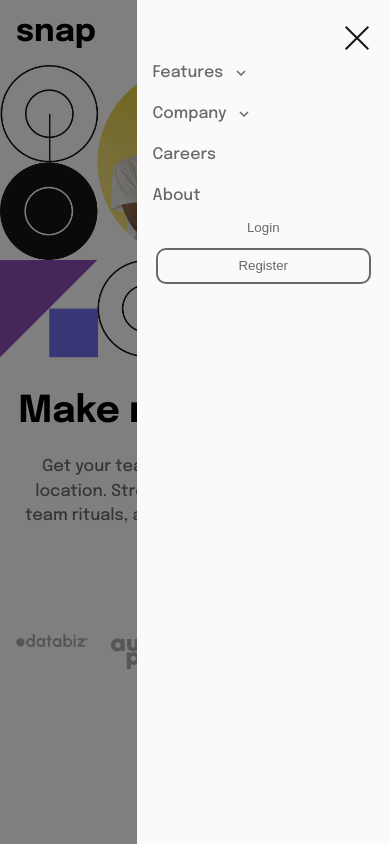
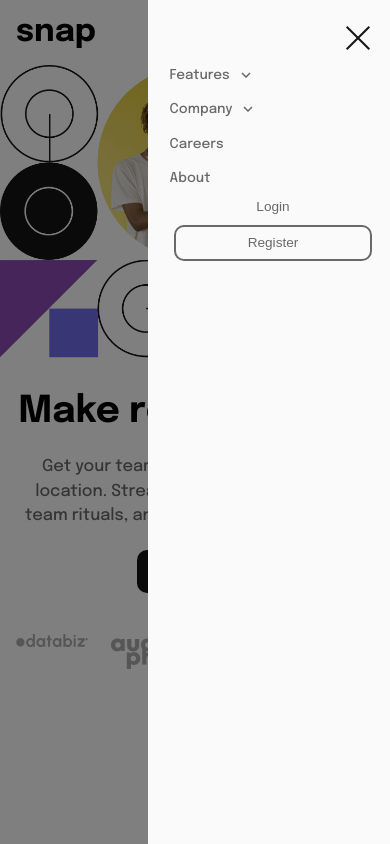
Before and after one commit to koyaboy-Frontend-Mentor/intro-section-with-dropdown-navigation-main, a React (Create React App) app in the folder intro-section-with-dropdown-navigation-main/: page / in a window 390 px wide. Both pictures are taken after a click on the element 358 px from the left and 32 px from the top of the page. Built offline with nearby package versions, Linux system fonts and the light colour scheme.

Commit message:
Mobile Dropdown Navigation Added

```diff
--- a/intro-section-with-dropdown-navigation-main/src/App.css
+++ b/intro-section-with-dropdown-navigation-main/src/App.css
@@ -41,11 +41,20 @@ header .title {
 header .header-items {
     display: none;
     background-color: hsl(0, 0%, 98%);
-    width: 65%;
+    width: 60%;
     position: fixed;
     top: 0;
     right: 0;
     min-height: 100vh;
+    /* font-size: 0.1rem; */
+    padding-left: 0.5em;
+}
+
+header .header-items div,
+header .header-items a,
+.auth-buttons .login,
+.auth-buttons .register {
+    font-size: 0.85rem;
 }
 
 header .header-items .close-btn-container {
@@ -55,7 +64,7 @@ header .header-items .close-btn-container {
 }
 
 header .header-items .menu {
-    margin-top: 4em;
+    margin-top: 5em;
 }
 
 header .header-items .menu ul {
@@ -78,8 +87,21 @@ header .header-items button {
     gap: 0.8em;
 }
 
+
 .dropdown-content {
-    display: none;
+    gap: 1.35em;
+    margin-top: 1.4em;
+    margin-left: 1.5em;
+}
+
+.dropdown-content .feature-items {
+    display: flex;
+    gap: 0.8em;
+    align-items: center;
+}
+
+.dropdown-content.company {
+    margin-bottom: 0.6em;
 }
 
 .dropdown div,
--- a/intro-section-with-dropdown-navigation-main/src/components/Header.jsx
+++ b/intro-section-with-dropdown-navigation-main/src/components/Header.jsx
@@ -1,9 +1,18 @@
-import React, { useRef } from "react"
+import React, { useRef, useState, useEffect } from "react"
 
 export default function Header() {
 
+    const [features, setFeatures] = useState(false)
+    const [company, setCompany] = useState(false)
+    const [featuresDropdownArrow, setFeaturesDropdownArrow] = useState(false)
+    const [companyDropdownArrow, setCompanyDropdownArrow] = useState(false)
+
     const MenuRef = useRef(null)
     const overlayRef = useRef(null)
+    const featuresDropdownRef = useRef(null)
+    const companyDropdownRef = useRef(null)
+    const featuresArrowRef = useRef(null)
+    const companyArrowRef = useRef(null)
 
     const openMenu = () => {
         MenuRef.current.style.display = "block"
@@ -14,6 +23,42 @@ export default function Header() {
         MenuRef.current.style.display = "none"
         overlayRef.current.style.display = "none"
     }
+
+    const openDropdown = (dropdownType) => {
+        if (dropdownType === "features") {
+            setFeatures((prevFeatures) => !prevFeatures);
+            setFeaturesDropdownArrow((prevArrow) => !prevArrow);
+        } else if (dropdownType === "company") {
+            setCompany((prevCompany) => !prevCompany);
+            setCompanyDropdownArrow((prevArrow) => !prevArrow);
+        }
+    };
+
+    useEffect(() => {
+        if (featuresDropdownRef.current) {
+            featuresDropdownRef.current.style.display = features ? "flex" : "none";
+            featuresDropdownRef.current.style.flexDirection = "column";
+        }
+
+        if (featuresArrowRef.current) {
+            featuresArrowRef.current.src = featuresDropdownArrow
+                ? "./images/icon-arrow-up.svg"
+                : "./images/icon-arrow-down.svg";
+        }
+    }, [features, featuresDropdownArrow]);
+
+    useEffect(() => {
+        if (companyDropdownRef.current) {
+            companyDropdownRef.current.style.display = company ? "flex" : "none";
+            companyDropdownRef.current.style.flexDirection = "column";
+        }
+        if (companyArrowRef.current) {
+            companyArrowRef.current.src = companyDropdownArrow
+                ? "./images/icon-arrow-up.svg"
+                : "./images/icon-arrow-down.svg";
+        }
+    }, [company, companyDropdownArrow]);
+
 
     return (
         <>
@@ -32,25 +77,25 @@ export default function Header() {
                         <nav>
                             <ul>
                                 <li>
-                                    <div className="dropdown">
+                                    <div className="dropdown" onClick={() => openDropdown("features")}>
                                         <div> Features</div>
-                                        <img src="./images/icon-arrow-down.svg" alt="" />
+                                        <img src="./images/icon-arrow-down.svg" alt="arrow-down" ref={featuresArrowRef} />
                                     </div>
 
-                                    <div className="dropdown-content">
-                                        <div>
+                                    <div className="dropdown-content" ref={featuresDropdownRef}>
+                                        <div className="feature-items">
                                             <img src="./images/icon-todo.svg" alt="Todo img" />
                                             <a href="/">Todo List</a>
                                         </div>
-                                        <div>
+                                        <div className="feature-items">
                                             <img src="./images/icon-calendar.svg" alt="Calendar img" />
                                             <a href="/">Calendar</a>
                                         </div>
-                                        <div>
+                                        <div className="feature-items">
                                             <img src="./images/icon-reminders.svg" alt="Reminders img" />
                                             <a href="/">Reminders</a>
                                         </div>
-                                        <div>
+                                        <div className="feature-items">
                                             <img src="./images/icon-planning.svg" alt="Planning img" />
                                             <a href="/">Planning</a>
                                         </div>
@@ -58,12 +103,12 @@ export default function Header() {
                                     </div>
                                 </li>
                                 <li>
-                                    <div className="dropdown">
+                                    <div className="dropdown" onClick={() => openDropdown("company")}>
                                         <div>Company</div>
-                                        <img src="./images/icon-arrow-down.svg" alt="" />
+                                        <img src="./images/icon-arrow-down.svg" alt="arrow-up" ref={companyArrowRef} />
                                     </div>
 
-                                    <div className="dropdown-content">
+                                    <div className="dropdown-content company" ref={companyDropdownRef}>
                                         <a href="/">History</a>
                                         <a href="/">Our Team</a>
                                         <a href="/">Blog</a>
```
